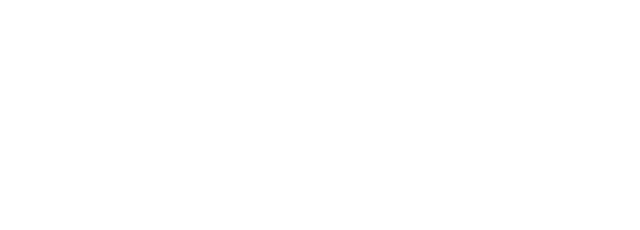
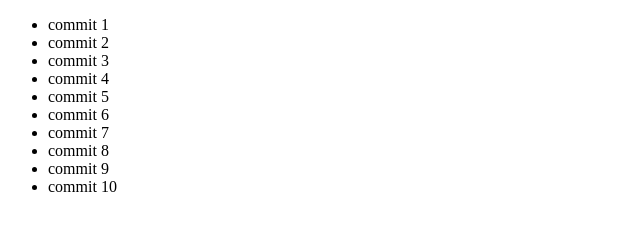
Before and after one commit to GitMaster91/cherry-github, a plain HTML site: page index.html in a window 1280 px wide. Shown: the whole page, without its empty margins (0-640 px from the left). Drawn offline with Linux system fonts and the light colour scheme.

Commit message:
info desde vsc de arriba, este commit tiene todos los commit
d6dfa19 (HEAD -> feature-A, origin/feature-A) ahora 10 listos para squash a main
52ba79e 5 commit li
c54e035 ahora commit 1,2 y 3
f7d99c0 ul agregada
5cf59f8 ahi va
247a1e2 info desde vsc de arriba

```diff
--- a/index.html
+++ b/index.html
@@ -8,6 +8,23 @@
 </head>
 <body>
 
+   <!-- Esto también es relevante desde vsc de abajo vamos a checar como se resuleve el conflicto de ramas -->
+
+   <!-- Esta información es importante y fue creada desde un feature-A rama de develop -->
+
+   <ul>
+      <li>commit 1</li>
+      <li>commit 2</li>
+      <li>commit 3</li>
+      <li>commit 4</li>
+      <li>commit 5</li>
+      <li>commit 6</li>
+      <li>commit 7</li>
+      <li>commit 8</li>
+      <li>commit 9</li>
+      <li>commit 10</li>
+   </ul>
+
    <script src="./app.js"></script>
 </body>
 </html>
```
